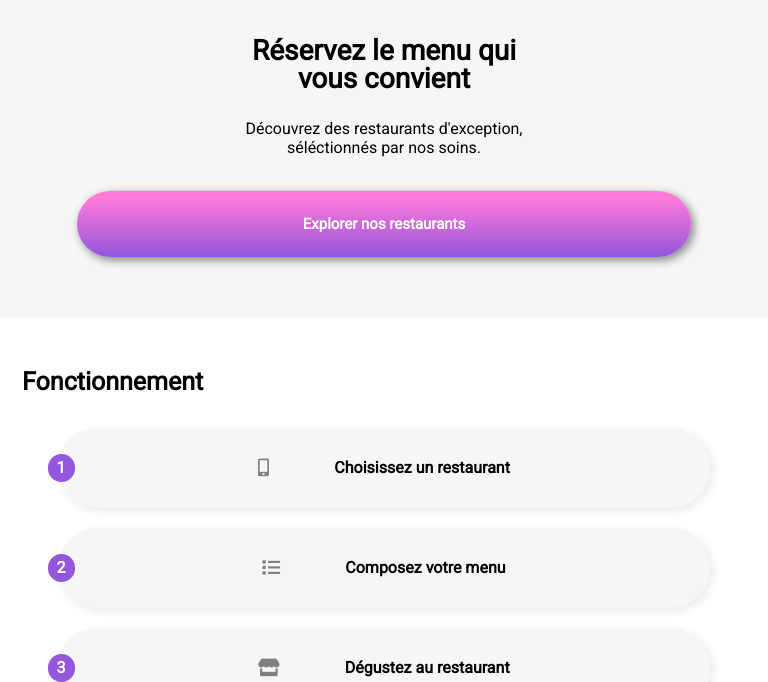
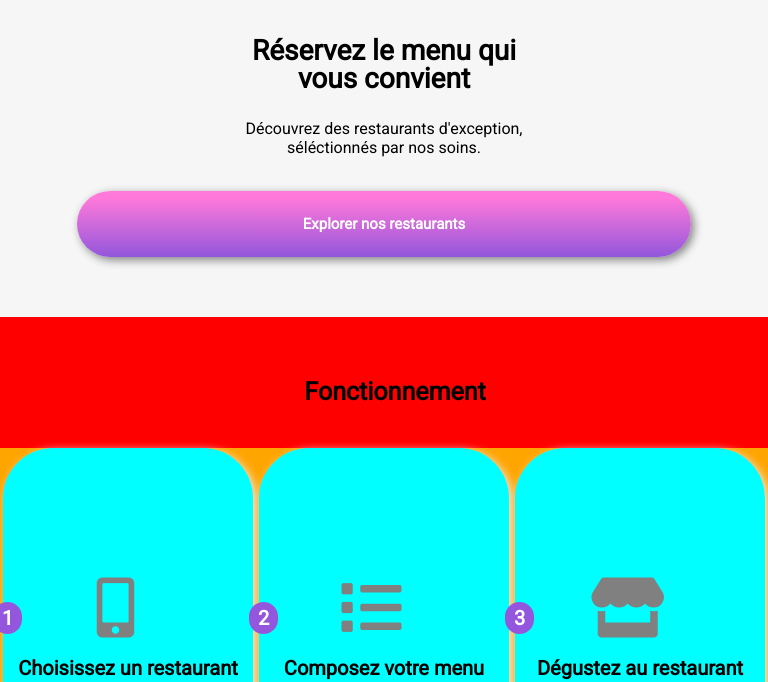
Before and after one commit to GuermanROUBAN/P3_Ohmyfood, a website: page index.html in a window 768 px wide. Shown: the part 118-800 px from the top of the page. Drawn offline with Linux system fonts and the light colour scheme; a web font is replaced by a local one.

Commit message:
mise en page acceuil version desktop

```diff
--- a/sass/5.Pages/mise_en_page_acceuil.scss
+++ b/sass/5.Pages/mise_en_page_acceuil.scss
@@ -168,6 +168,68 @@
 	.main{
 	  max-width: 992px;
 	}
+
+	.section1{
+
+	height: 100%;
+	align-items: center;
+	text-align: center;
+	background: ($colour-header2);}
+
+	.section2{
+	display: inherit;
+	display:flex;
+	flex-wrap: wrap;
+
+	background: chartreuse;
+		}
+
+	.section2__head{
+	display: inherit;
+	width:100%;
+	padding:10px 0 10px 0;
+		background: red;
+		h2{
+			display: inherit;
+			width:100%;
+			justify-content: center;
+
+		}
+	}
+
+	.section2__body
+	{
+	display: flex;
+	flex-direction: row;
+	width:100%;
+	align-items: center;
+	background: orange;
+	}
+	.section2__card{
+		display: inherit;
+		flex-direction: column;
+		box-sizing: border-box;
+		width:250px;
+		height: 100%;
+		background: aqua;
+		margin-bottom:0px;
+
+		i{
+			display: inherit;
+			display:flex;
+			font-size: 300%;
+			padding:20px;
+
+		}
+		.icone{
+			font-size: 20px;
+		}
+		span{
+			font-size: 2rem;
+		}
+	}
+
+
 }
 
 
```
Also changed, not shown: css/style.css, 1 other file.
